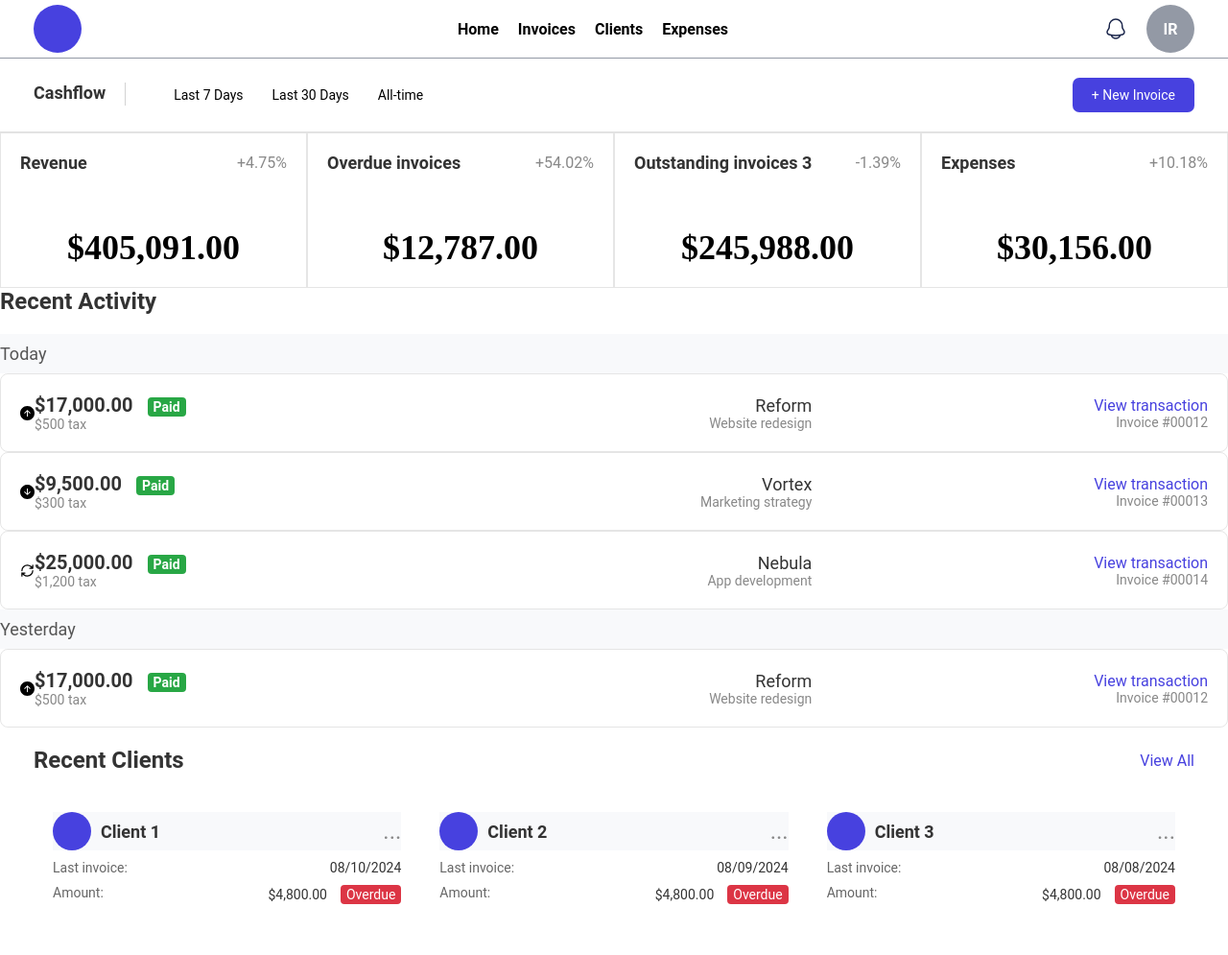
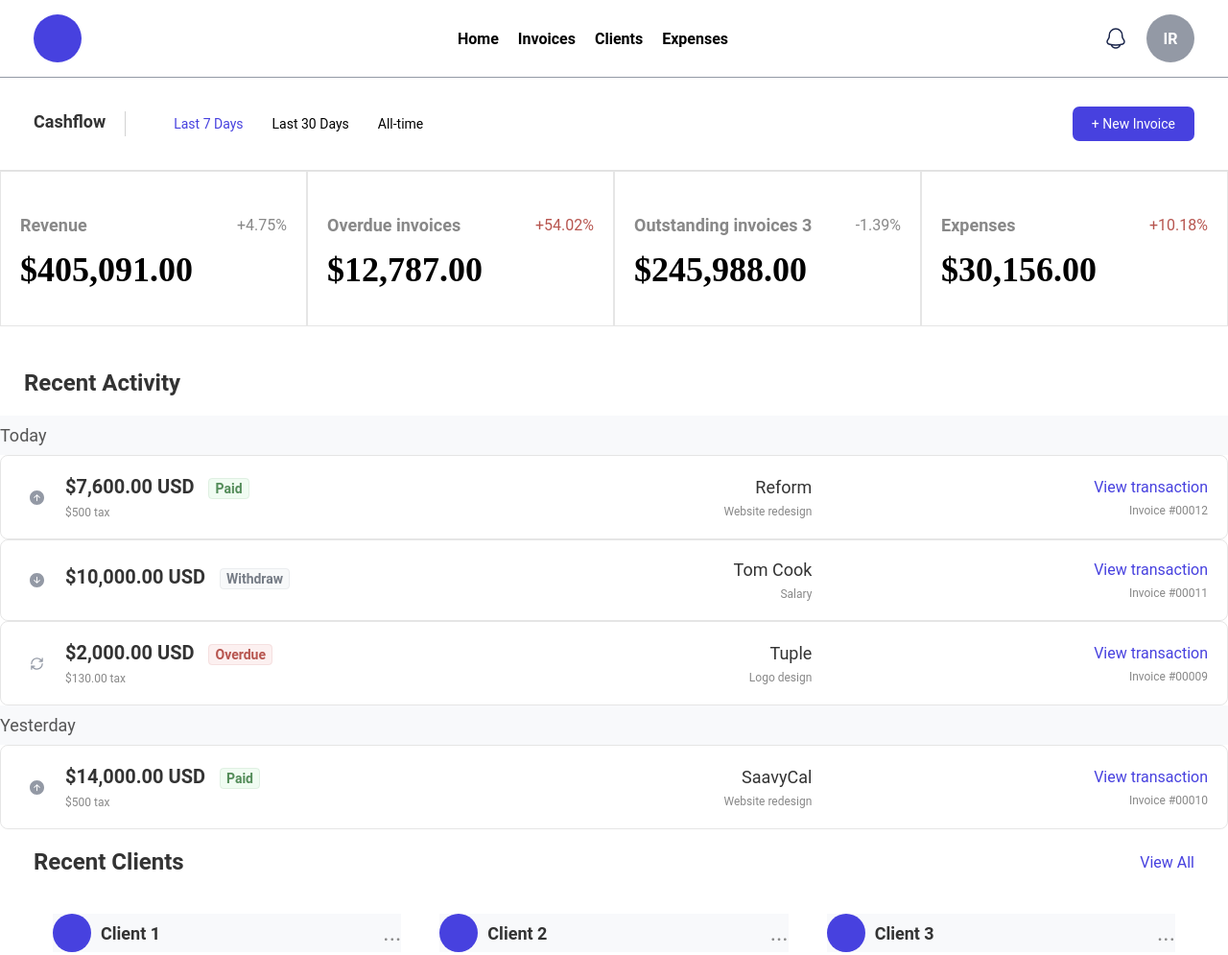
Before and after one commit to Jeremy-Rivera/Idea-Refinery-Frontend-Test, a plain HTML site: page index.html in a window 1280 px wide. Shown: the top 995 px of the page at 96% size. Drawn offline with Linux system fonts and the light colour scheme; a web font is replaced by a local one.

Commit message:
further styles, pre-gradient attempt

```diff
--- a/index.html
+++ b/index.html
@@ -60,7 +60,7 @@
           <div class="cashflow__title">Cashflow</div>
           <div class="cashflow__divider"></div>
           <div class="cashflow__filter">
-            <button class="cashflow__filter-option">Last 7 Days</button>
+            <button class="cashflow__filter-option"><span class='purple'>Last 7 Days</span></button>
             <button class="cashflow__filter-option">Last 30 Days</button>
             <button class="cashflow__filter-option">All-time</button>
           </div>
@@ -78,7 +78,7 @@
         <div class="summary__item">
           <div class="summary__header">
             <span class="summary__title">Overdue invoices</span>
-            <span class="summary__percentage">+54.02%</span>
+            <span class="summary__percentage high">+54.02%</span>
           </div>
           <div class="summary__amount">$12,787.00</div>
         </div>
@@ -92,7 +92,7 @@
         <div class="summary__item">
           <div class="summary__header">
             <span class="summary__title">Expenses</span>
-            <span class="summary__percentage">+10.18%</span>
+            <span class="summary__percentage high">+10.18%</span>
           </div>
           <div class="summary__amount">$30,156.00</div>
         </div>
@@ -107,6 +107,7 @@
             <svg
               width="15px"
               height="15px"
+              class='recent-activity__icon'
               viewBox="0 0 32 32"
               version="1.1"
               xmlns="http://www.w3.org/2000/svg"
@@ -128,7 +129,7 @@
                   id="Icon-Set-Filled"
                   sketch:type="MSLayerGroup"
                   transform="translate(-362.000000, -1089.000000)"
-                  fill="#000000"
+                  fill="#9399a5"
                 >
                   <path
                     d="M384.535,1105.54 C384.145,1105.93 383.512,1105.93 383.121,1105.54 L379,1101.41 L379,1112 C379,1112.55 378.553,1113 378,1113 C377.447,1113 377,1112.55 377,1112 L377,1101.41 L372.879,1105.54 C372.488,1105.93 371.854,1105.93 371.465,1105.54 C371.074,1105.14 371.074,1104.51 371.465,1104.12 L377.121,1098.46 C377.361,1098.22 377.689,1098.15 378,1098.21 C378.311,1098.15 378.639,1098.22 378.879,1098.46 L384.535,1104.12 C384.926,1104.51 384.926,1105.14 384.535,1105.54 L384.535,1105.54 Z M378,1089 C369.163,1089 362,1096.16 362,1105 C362,1113.84 369.163,1121 378,1121 C386.837,1121 394,1113.84 394,1105 C394,1096.16 386.837,1089 378,1089 L378,1089 Z"
@@ -140,9 +141,9 @@
             </svg>
             <div class="recent-activity__details">
               <span class="recent-activity__amount"
-                >$17,000.00
+                >$7,600.00 USD
                 <span
-                  class="recent-activity__status recent-activity__status--paid"
+                  class="recent-activity__status green"
                   >Paid</span
                 ></span
               >
@@ -164,6 +165,7 @@
             <svg
               width="15px"
               height="15px"
+              class='recent-activity__icon'
               viewBox="0 0 32 32"
               version="1.1"
               xmlns="http://www.w3.org/2000/svg"
@@ -185,7 +187,7 @@
                   id="Icon-Set-Filled"
                   sketch:type="MSLayerGroup"
                   transform="translate(-414.000000, -1089.000000)"
-                  fill="#000000"
+                  fill="#9399a5"
                 >
                   <path
                     d="M436.535,1105.88 L430.879,1111.54 C430.639,1111.78 430.311,1111.85 430,1111.79 C429.689,1111.85 429.361,1111.78 429.121,1111.54 L423.465,1105.88 C423.074,1105.49 423.074,1104.86 423.465,1104.46 C423.855,1104.07 424.488,1104.07 424.879,1104.46 L429,1108.59 L429,1098 C429,1097.45 429.448,1097 430,1097 C430.553,1097 431,1097.45 431,1098 L431,1108.59 L435.121,1104.46 C435.512,1104.07 436.146,1104.07 436.535,1104.46 C436.926,1104.86 436.926,1105.49 436.535,1105.88 L436.535,1105.88 Z M430,1089 C421.163,1089 414,1096.16 414,1105 C414,1113.84 421.163,1121 430,1121 C438.837,1121 446,1113.84 446,1105 C446,1096.16 438.837,1089 430,1089 L430,1089 Z"
@@ -197,22 +199,22 @@
             </svg>
             <div class="recent-activity__details">
               <span class="recent-activity__amount"
-                >$9,500.00
+                >$10,000.00 USD
                 <span
-                  class="recent-activity__status recent-activity__status--paid"
-                  >Paid</span
+                  class="recent-activity__status gray"
+                  >Withdraw</span
                 ></span
               >
-              <span class="recent-activity__subtext">$300 tax</span>
+              <span class="recent-activity__subtext"></span>
             </div>
           </div>
           <div class="recent-activity__middle">
-            <span class="recent-activity__description">Vortex</span>
-            <span class="recent-activity__subtext">Marketing strategy</span>
+            <span class="recent-activity__description">Tom Cook</span>
+            <span class="recent-activity__subtext">Salary</span>
           </div>
           <div class="recent-activity__right">
             <span class="recent-activity__action">View transaction</span>
-            <span class="recent-activity__subtext">Invoice #00013</span>
+            <span class="recent-activity__subtext">Invoice #00011</span>
           </div>
         </div>
 
@@ -221,13 +223,14 @@
             <svg
               width="15px"
               height="15px"
+              class='recent-activity__icon'
               viewBox="0 0 24 24"
               fill="none"
               xmlns="http://www.w3.org/2000/svg"
             >
               <path
                 d="M21 12C21 16.9706 16.9706 21 12 21C9.69494 21 7.59227 20.1334 6 18.7083L3 16M3 12C3 7.02944 7.02944 3 12 3C14.3051 3 16.4077 3.86656 18 5.29168L21 8M3 21V16M3 16H8M21 3V8M21 8H16"
-                stroke="#000000"
+                stroke="#9399a5"
                 stroke-width="2"
                 stroke-linecap="round"
                 stroke-linejoin="round"
@@ -235,22 +238,22 @@
             </svg>
             <div class="recent-activity__details">
               <span class="recent-activity__amount"
-                >$25,000.00
+                >$2,000.00 USD
                 <span
-                  class="recent-activity__status recent-activity__status--paid"
-                  >Paid</span
+                  class="recent-activity__status red"
+                  >Overdue</span
                 ></span
               >
-              <span class="recent-activity__subtext">$1,200 tax</span>
+              <span class="recent-activity__subtext">$130.00 tax</span>
             </div>
           </div>
           <div class="recent-activity__middle">
-            <span class="recent-activity__description">Nebula</span>
-            <span class="recent-activity__subtext">App development</span>
+            <span class="recent-activity__description">Tuple</span>
+            <span class="recent-activity__subtext">Logo design</span>
           </div>
           <div class="recent-activity__right">
             <span class="recent-activity__action">View transaction</span>
-            <span class="recent-activity__subtext">Invoice #00014</span>
+            <span class="recent-activity__subtext">Invoice #00009</span>
           </div>
         </div>
 
@@ -261,6 +264,7 @@
             <svg
               width="15px"
               height="15px"
+              class='recent-activity__icon'
               viewBox="0 0 32 32"
               version="1.1"
               xmlns="http://www.w3.org/2000/svg"
@@ -282,7 +286,7 @@
                   id="Icon-Set-Filled"
                   sketch:type="MSLayerGroup"
                   transform="translate(-362.000000, -1089.000000)"
-                  fill="#000000"
+                  fill="#9399a5"
                 >
                   <path
                     d="M384.535,1105.54 C384.145,1105.93 383.512,1105.93 383.121,1105.54 L379,1101.41 L379,1112 C379,1112.55 378.553,1113 378,1113 C377.447,1113 377,1112.55 377,1112 L377,1101.41 L372.879,1105.54 C372.488,1105.93 371.854,1105.93 371.465,1105.54 C371.074,1105.14 371.074,1104.51 371.465,1104.12 L377.121,1098.46 C377.361,1098.22 377.689,1098.15 378,1098.21 C378.311,1098.15 378.639,1098.22 378.879,1098.46 L384.535,1104.12 C384.926,1104.51 384.926,1105.14 384.535,1105.54 L384.535,1105.54 Z M378,1089 C369.163,1089 362,1096.16 362,1105 C362,1113.84 369.163,1121 378,1121 C386.837,1121 394,1113.84 394,1105 C394,1096.16 386.837,1089 378,1089 L378,1089 Z"
@@ -294,9 +298,9 @@
             </svg>
             <div class="recent-activity__details">
               <span class="recent-activity__amount"
-                >$17,000.00
+                >$14,000.00 USD
                 <span
-                  class="recent-activity__status recent-activity__status--paid"
+                  class="recent-activity__status green"
                   >Paid</span
                 ></span
               >
@@ -304,12 +308,12 @@
             </div>
           </div>
           <div class="recent-activity__middle">
-            <span class="recent-activity__description">Reform</span>
+            <span class="recent-activity__description">SaavyCal</span>
             <span class="recent-activity__subtext">Website redesign</span>
           </div>
           <div class="recent-activity__right">
             <span class="recent-activity__action">View transaction</span>
-            <span class="recent-activity__subtext">Invoice #00012</span>
+            <span class="recent-activity__subtext">Invoice #00010</span>
           </div>
         </div>
       </section>
--- a/styles.css
+++ b/styles.css
@@ -2,13 +2,14 @@
   margin: 0;
   font-family: "Roboto", Arial, sans-serif;
 }
+/*Looked for many fonts but couldn't determine the specific typography.*/
 
 /*Header Block, CSS follows BEM Methodology*/
 .header {
   display: flex;
   justify-content: space-between;
   align-items: center;
-  padding: 0 35px;
+  padding: 10px 35px;
   height: 60px;
   border-bottom: 1px solid #9399a5;
 }
@@ -76,7 +77,7 @@
   display: flex;
   justify-content: space-between;
   align-items: center;
-  padding: 20px 35px;
+  padding: 30px 35px;
   background-color: #fff;
   border-bottom: 1px solid #e0e0e0;
 }
@@ -91,7 +92,7 @@
 
 .cashflow__divider {
   width: 1px;
-  height: 24px;
+  height: 26px;
   background-color: #d3d3d3;
   margin: 0 20px;
 }
@@ -109,8 +110,11 @@
   border-radius: 5px;
   cursor: pointer;
   font-size: 14px;
+  cursor: pointer;
 }
-
+.purple {
+  color: #4741df;
+}
 .cashflow__filter-option:hover {
   background-color: white;
 }
@@ -140,10 +144,12 @@
   padding: 20px;
   display: flex;
   flex-direction: column;
-  justify-content: space-between;
+  gap: 15px;
+  /* justify-content: space-between; */
 }
 
 .summary__header {
+  margin-top: 25px;
   display: flex;
   justify-content: space-between;
   align-items: center;
@@ -152,25 +158,29 @@
 .summary__title {
   font-size: 18px;
   font-weight: bold;
-  color: #333;
+  color: #888;
 }
 
 .summary__percentage {
   font-size: 16px;
   color: #888;
 }
+.summary__percentage.high {
+  color: #b7554f;
+}
 
 .summary__amount {
   font-size: 36px;
   font-weight: bold;
   color: #000;
-  text-align: center;
+  /* text-align: center; */
   font-family: "Rethink Sans";
 }
 
 /*Recent activity*/
 .recent-activity {
   background-color: #fff;
+  padding-top: 45px;
 }
 
 .recent-activity__title {
@@ -178,6 +188,7 @@
   font-weight: bold;
   margin-bottom: 20px;
   color: #333;
+  margin-left: 25px;
 }
 
 .recent-activity__date {
@@ -203,15 +214,8 @@
 }
 
 .recent-activity__icon {
-  width: 40px;
-  height: 40px;
-  background-color: #4741df;
-  border-radius: 50%;
-  display: flex;
-  align-items: center;
-  justify-content: center;
-  color: #fff;
-  margin-right: 20px;
+  padding: 10px;
+  margin-right: 12px;
 }
 
 .recent-activity__details {
@@ -228,15 +232,33 @@
 .recent-activity__status {
   margin-left: 10px;
   padding: 2px 6px;
-  background-color: #28a745;
-  color: #fff;
+  color: white;
+  background-color: #000;
   border-radius: 4px;
   font-size: 14px;
 }
+.recent-activity__status.red {
+  color: #b7554f;
+  background-color: #fcf0f0;
+  border: rgba(183, 85, 79, 0.1) 1px solid;
+}
+
+.recent-activity__status.green {
+  color: #538c59;
+  background-color: #f0fcf2;
+  border: rgba(83, 140, 89, 0.1) 1px solid;
+}
+
+.recent-activity__status.gray {
+  color: rgba(118, 124, 134, 1);
+  background-color: rgba(248, 249, 250, 1);
+  border: rgba(118, 124, 134, 0.1) 1px solid;
+}
 
 .recent-activity__subtext {
-  font-size: 14px;
+  font-size: 12px;
   color: #888;
+  margin-top: 8px;
 }
 
 .recent-activity__middle {
```
